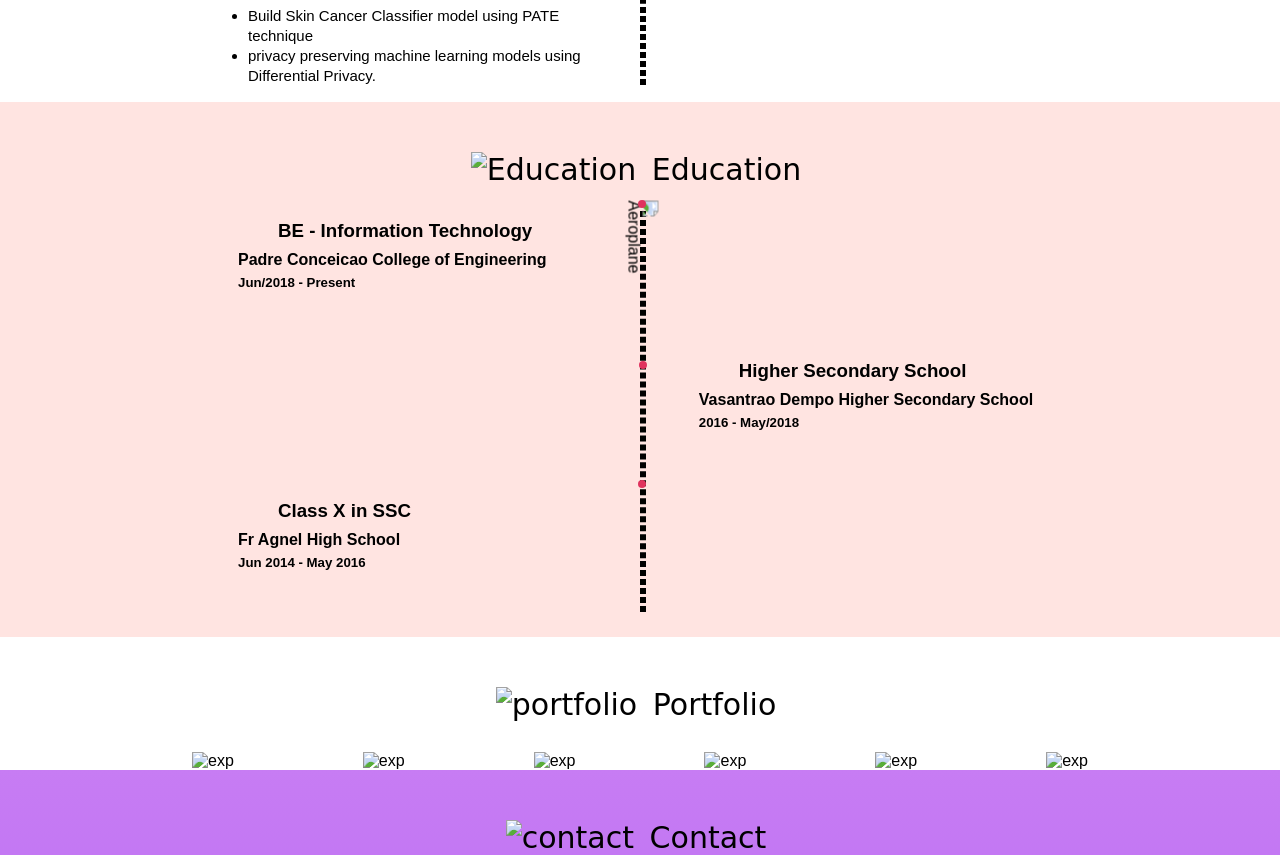
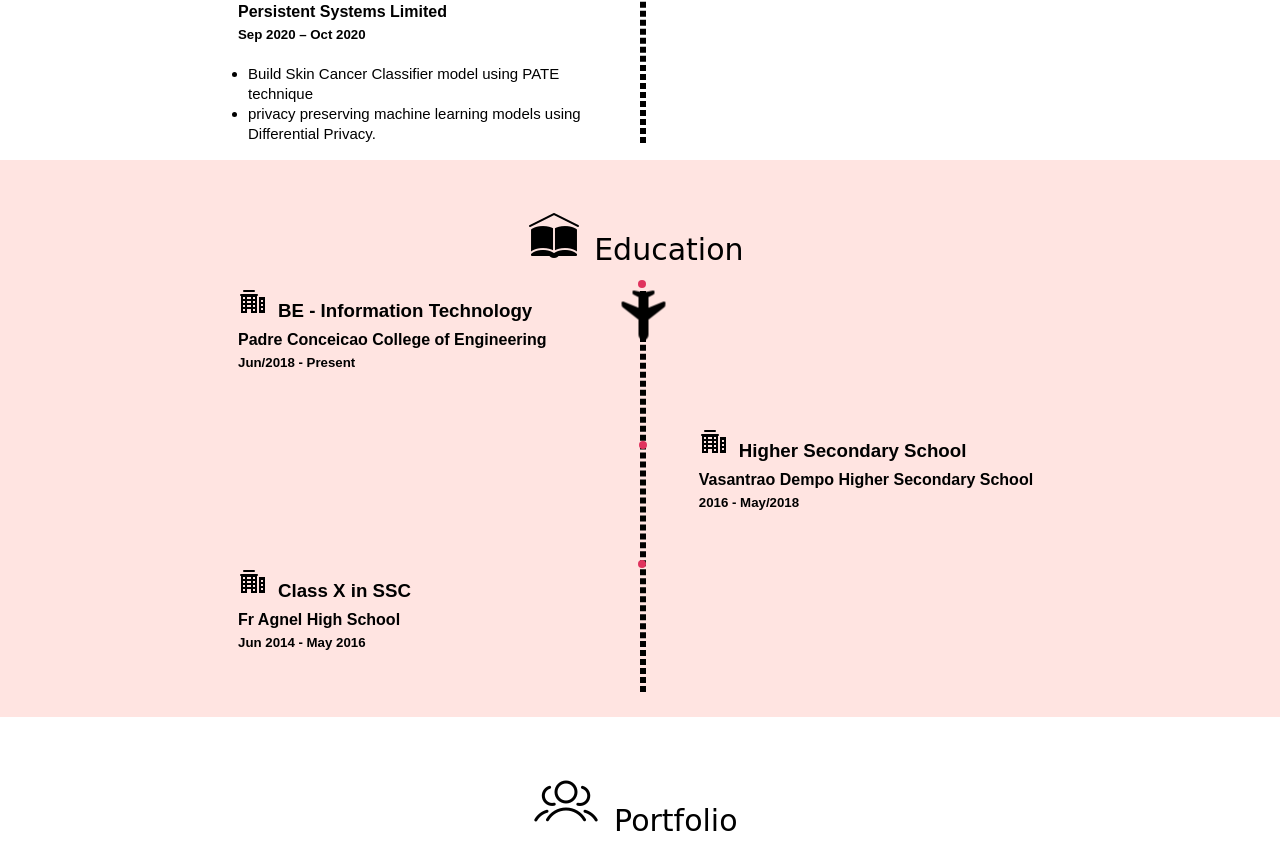
Before and after one commit to amitmungare/Resume, a plain HTML site: page index.html in a window 1280 px wide. Shown: the part 1945-2800 px from the top of the page. Drawn offline with Linux system fonts and the light colour scheme; the site is published under a folder, as on GitHub Pages, so addresses that start at the root find nothing.

Commit message:
bug fixed

```diff
--- a/index.html
+++ b/index.html
@@ -73,7 +73,7 @@
 
             <h1 class="section-header mb75px">
 
-                <span><img src="/images/skillnew.png" alt="skills"></span>
+                <span><img src="images/skillnew.png" alt="skills"></span>
 
                 <span id="skill-header-name">SKILLS</span>
 
@@ -109,7 +109,7 @@
 
         <h1 class="section-header mb75px">
 
-            <span><img src="/images/exp.png" alt="experience"></span>
+            <span><img src="images/exp.png" alt="experience"></span>
 
             <span id="">Experience</span>
 
@@ -160,7 +160,7 @@
 
             <div class="timeline-divider">
                 <div class="timeline-traveller">
-                    <img src="/images/aeroplane.png" alt="Aeroplane">
+                    <img src="images/aeroplane.png" alt="Aeroplane">
                 </div>
             </div>
 
@@ -178,7 +178,7 @@
 
         <h1 class="section-header mb75px">
 
-            <span><img src="/images/school.png" alt="Education"></span>
+            <span><img src="images/school.png" alt="Education"></span>
 
             <span id="">Education</span>
 
@@ -210,7 +210,7 @@
 
             <div class="timeline-divider">
                 <div class="timeline-traveller">
-                    <img src="/images/aeroplane.png" alt="Aeroplane">
+                    <img src="images/aeroplane.png" alt="Aeroplane">
                 </div>
             </div>
 
@@ -223,7 +223,7 @@
 
         <h1 class="section-header mb75px">
 
-            <span><img src="/images/proflie.png" alt="portfolio"></span>
+            <span><img src="images/proflie.png" alt="portfolio"></span>
 
             <span id="skill-header-name">Portfolio</span>
 
@@ -231,12 +231,12 @@
 
         <div class="skills-display">
 
-            <div><img class="exp-img" src="/images/exp1.png" alt="exp"></div>
-            <div><img class="exp-img" src="/images/exp1.png" alt="exp"></div>
-            <div><img class="exp-img" src="/images/exp1.png" alt="exp"></div>
-            <div><img class="exp-img" src="/images/exp2.png" alt="exp"></div>
-            <div><img class="exp-img" src="/images/exp2.png" alt="exp"></div>
-            <div><img class="exp-img" src="/images/exp2.png" alt="exp"></div>
+            <div><img class="exp-img" src="images/exp1.png" alt="exp"></div>
+            <div><img class="exp-img" src="images/exp1.png" alt="exp"></div>
+            <div><img class="exp-img" src="images/exp1.png" alt="exp"></div>
+            <div><img class="exp-img" src="images/exp2.png" alt="exp"></div>
+            <div><img class="exp-img" src="images/exp2.png" alt="exp"></div>
+            <div><img class="exp-img" src="images/exp2.png" alt="exp"></div>
 
         </div>
 
@@ -248,7 +248,7 @@
 
         <h1 class="section-header mb75px">
 
-            <span><img src="/images/contact.png" alt="contact"></span>
+            <span><img src="images/contact.png" alt="contact"></span>
 
             <span id="">Contact</span>
 
@@ -273,17 +273,17 @@
                 <h2>My Address</h2>
 
                 <div class="details-div">
-                    <img src="/images/location.png" alt="location">
+                    <img src="images/location.png" alt="location">
                     <p>Panjim Goa</p>
                 </div>
 
                 <div class="details-div">
-                    <img src="/images/phone.png" alt="phone">
+                    <img src="images/phone.png" alt="phone">
                     <p>7875709937</p>
                 </div>
 
                 <div class="details-div">
-                    <img src="/images/emailcontact.png" alt="email">
+                    <img src="images/emailcontact.png" alt="email">
                     <p>amungare27@gmail.com</p>
                 </div>
 
--- a/style.css
+++ b/style.css
@@ -228,7 +228,7 @@ section:nth-child(2n+1){
     width:30px;
     height: 30px;
     margin-right: 10px;
-    background-image: url("/images/company.png");
+    background-image: url("images/company.png");
 }
 
 .pos{
```
